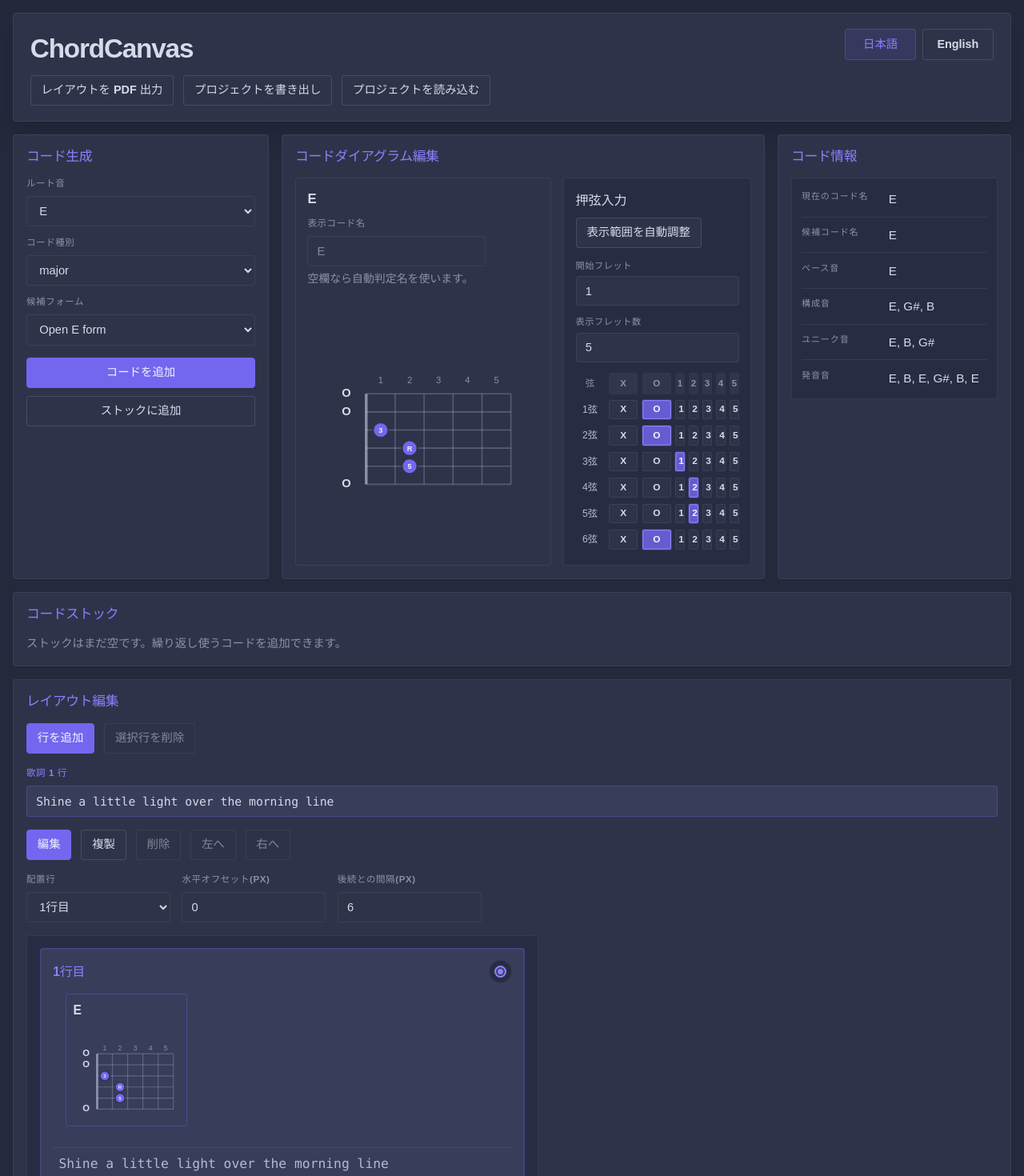
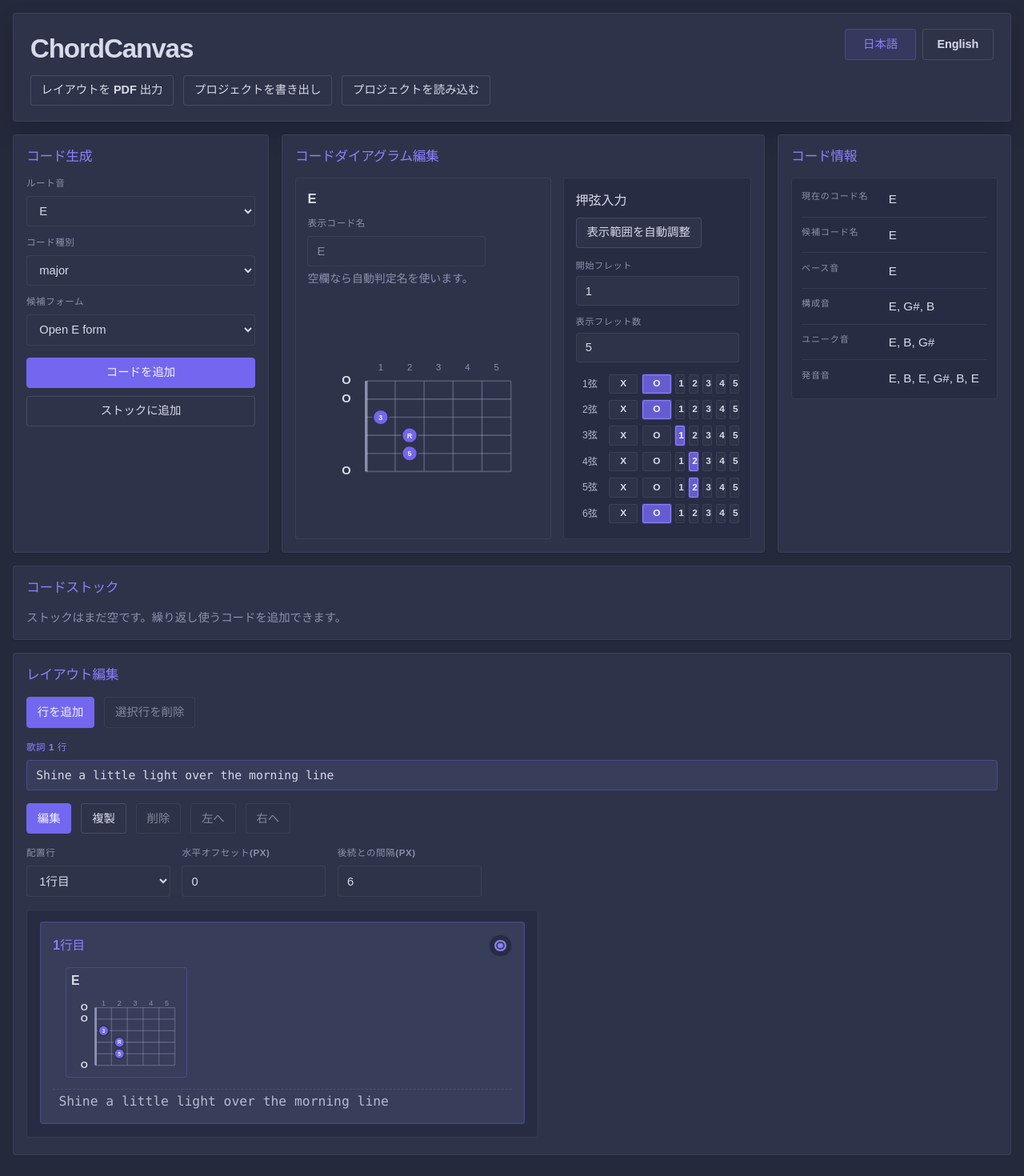
Before and after one commit to m43d4k/chordcanvas, a React (Vite) app: page / in a window 1280 px wide. Shown: the top 1470 px of the page at 80% size. Built offline with nearby package versions, Linux system fonts and the light colour scheme.

Commit message:
Tighten layout spacing

```diff
--- a/src/App.tsx
+++ b/src/App.tsx
@@ -1168,23 +1168,6 @@ function App() {
                 className="manual-grid"
                 role="group"
               >
-                <div
-                  className="manual-grid-header"
-                  style={{ gridTemplateColumns: manualGridTemplate }}
-                >
-                  <span className="manual-grid-corner">{text.stringHeader}</span>
-                  <span className="manual-grid-status">X</span>
-                  <span className="manual-grid-status">O</span>
-                  {manualVisibleFrets.map((fret) => (
-                    <span
-                      className="manual-grid-fret-label"
-                      key={`manual-fret-${fret}`}
-                    >
-                      {fret}
-                    </span>
-                  ))}
-                </div>
-
                 {manualStringEntries.map(
                   ({ state, stringIndex, stringNumber }) => (
                     <div
@@ -1503,6 +1486,7 @@ function App() {
                           fretting={entry.block.fretting}
                           markerLabels={entry.summary.stringDegreeLabels}
                           pdfExport={isExportingPdf}
+                          tightTopSpacing
                           viewport={entry.summary.viewport}
                         />
                       </button>
--- a/src/components/ChordDiagram.tsx
+++ b/src/components/ChordDiagram.tsx
@@ -12,6 +12,7 @@ interface ChordDiagramProps {
   viewport: DiagramViewport
   title?: string
   compact?: boolean
+  tightTopSpacing?: boolean
   pdfExport?: boolean
 }
 
@@ -34,13 +35,15 @@ function ChordDiagram({
   viewport,
   title,
   compact = false,
+  tightTopSpacing = false,
   pdfExport = false,
 }: ChordDiagramProps) {
   const isPdfCompact = compact && pdfExport
+  const isTightCompact = compact && tightTopSpacing && !pdfExport
   const fretSpacing = isPdfCompact ? 20 : compact ? 22 : 32
   const stringSpacing = isPdfCompact ? 13 : compact ? 16 : 20
   const gridLeft = compact ? 34 : 52
-  const gridTop = isPdfCompact ? 20 : compact ? 36 : 56
+  const gridTop = isPdfCompact ? 20 : isTightCompact ? 24 : compact ? 36 : 56
   const gridWidth = viewport.fretCount * fretSpacing
   const gridRight = gridLeft + gridWidth
   const stringYs = Array.from(
@@ -50,8 +53,8 @@ function ChordDiagram({
   const topStringY = stringYs[0] ?? gridTop
   const bottomStringY = stringYs[stringYs.length - 1] ?? gridTop
   const width = gridRight + (isPdfCompact ? 10 : compact ? 10 : 18)
-  const height = bottomStringY + (isPdfCompact ? 7 : compact ? 14 : 26)
-  const fretLabelY = gridTop - (isPdfCompact ? 6 : compact ? 8 : 14)
+  const height = bottomStringY + (isPdfCompact ? 7 : isTightCompact ? 10 : compact ? 14 : 26)
+  const fretLabelY = gridTop - (isPdfCompact ? 6 : isTightCompact ? 6 : compact ? 8 : 14)
   const statusLabelX = gridLeft - (compact ? 16 : 22)
   const lastStringIndex = stringYs.length - 1
 
--- a/src/index.css
+++ b/src/index.css
@@ -407,34 +407,18 @@ button {
   padding-bottom: 0.2rem;
 }
 
-.manual-grid-header,
 .manual-grid-row {
   display: grid;
   gap: 0.35rem;
   align-items: center;
 }
 
-.manual-grid-header {
-  color: var(--text-dim);
-  font-size: 0.72rem;
-  font-weight: 700;
-}
-
-.manual-grid-corner,
-.manual-grid-status,
-.manual-grid-string,
-.manual-grid-fret-label {
+.manual-grid-string {
   display: flex;
   align-items: center;
   justify-content: center;
   min-width: 0;
   min-height: 1.68rem;
-}
-
-.manual-grid-status,
-.manual-grid-fret-label {
-  border-radius: 2px;
-  background: rgba(214, 219, 255, 0.05);
 }
 
 .manual-grid-string {
@@ -846,13 +830,13 @@ button {
 .layout-chord-layer {
   position: relative;
   width: 100%;
-  min-height: 184px;
+  min-height: 150px;
 }
 
 .chord-preview-block {
   display: grid;
   gap: 0.42rem;
-  padding: 0.68rem 0.52rem 0.52rem;
+  padding: 0.42rem 0.36rem 0.32rem;
   text-align: left;
   transition:
     border-color 160ms ease,
@@ -864,6 +848,10 @@ button {
   top: 0;
   width: var(--layout-block-width);
   background: var(--surface-strong);
+}
+
+.layout-chord-block.chord-preview-block {
+  gap: 0.16rem;
 }
 
 .layout-chord-block.selected {
@@ -881,6 +869,10 @@ button {
   letter-spacing: -0.02em;
 }
 
+.layout-chord-block .chord-preview-name {
+  margin-bottom: 0;
+}
+
 .layout-stage[data-exporting-pdf='true'] .chord-preview-name {
   width: 100%;
   margin-bottom: 0;
@@ -889,9 +881,9 @@ button {
 }
 
 .lyrics-line {
-  margin-top: 0.55rem;
+  margin-top: 0.14rem;
   width: 100%;
-  padding: 0.45rem 0.45rem 0;
+  padding: 0.16rem 0.45rem 0;
   border-top: 1px dashed rgba(139, 144, 173, 0.24);
   color: var(--text-soft);
   font-size: 1.02rem;
@@ -1071,7 +1063,7 @@ button {
   }
 
   .layout-chord-layer {
-    min-height: 176px;
+    min-height: 146px;
   }
 }
 
--- a/src/uiText.ts
+++ b/src/uiText.ts
@@ -25,7 +25,6 @@ interface UiText {
   autoAdjustViewport: string
   startFret: string
   visibleFretCount: string
-  stringHeader: string
   stringLabel: (stringNumber: number) => string
   stringMuteLabel: (stringNumber: number) => string
   stringOpenLabel: (stringNumber: number) => string
@@ -95,7 +94,6 @@ export const UI_TEXT: Record<Locale, UiText> = {
     autoAdjustViewport: '表示範囲を自動調整',
     startFret: '開始フレット',
     visibleFretCount: '表示フレット数',
-    stringHeader: '弦',
     stringLabel: (stringNumber) => `${stringNumber}弦`,
     stringMuteLabel: (stringNumber) => `${stringNumber}弦 ミュート`,
     stringOpenLabel: (stringNumber) => `${stringNumber}弦 開放`,
@@ -168,7 +166,6 @@ export const UI_TEXT: Record<Locale, UiText> = {
     autoAdjustViewport: 'Auto-fit Viewport',
     startFret: 'Start Fret',
     visibleFretCount: 'Visible Frets',
-    stringHeader: 'String',
     stringLabel: (stringNumber) => `Str ${stringNumber}`,
     stringMuteLabel: (stringNumber) => `Mute string ${stringNumber}`,
     stringOpenLabel: (stringNumber) => `Open string ${stringNumber}`,
```
Also changed, not shown: 2 other files (tests, documents, lock files or other folders).
